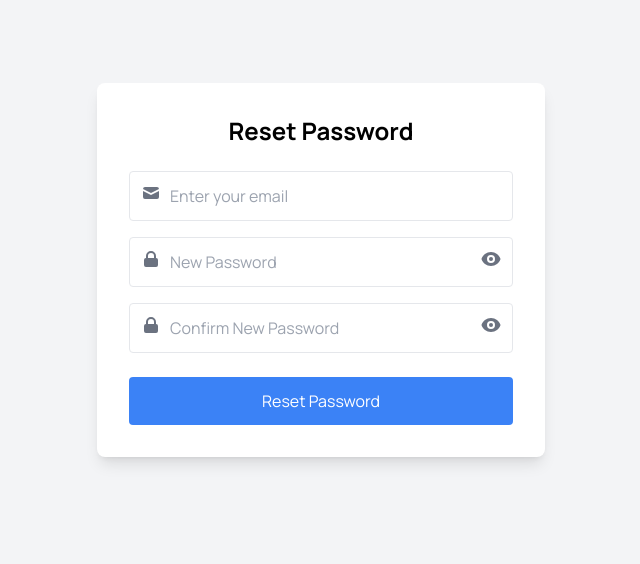
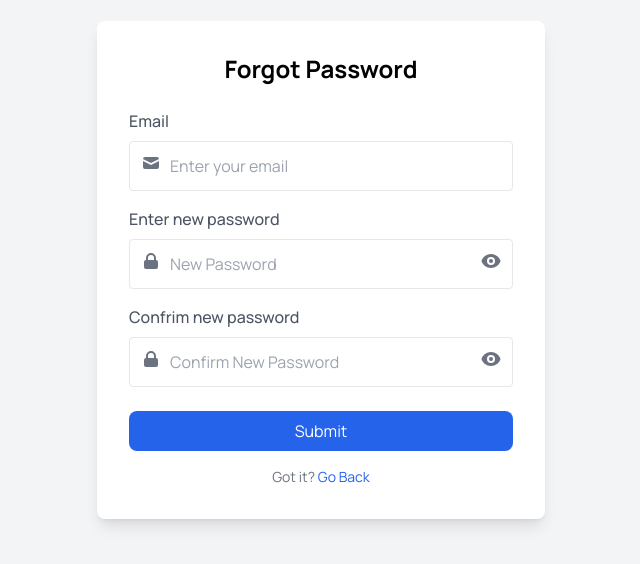
Before and after one commit to zdogar556/pms, a React (Vite) app in the folder client/: page /forgot-password in a window 1280 px wide. Shown: the part 130-694 px from the top of the page, without its empty margins (319-959 px from the left). Built offline with nearby package versions, Linux system fonts and the light colour scheme; no server answers.

Commit message:
Add Label in forgot password

```diff
--- a/client/src/pages/auth/Forgotpassword.jsx
+++ b/client/src/pages/auth/Forgotpassword.jsx
@@ -2,6 +2,7 @@ import React, { useState } from "react";
 import axios from "axios";
 import toast from "react-hot-toast";
 import { useNavigate } from "react-router-dom";
+import { Link } from "react-router-dom";
 import { HiMail, HiLockClosed, HiEye, HiEyeOff } from "react-icons/hi";
 
 const ForgotPassword = () => {
@@ -39,10 +40,13 @@ const ForgotPassword = () => {
   return (
     <div className="flex items-center justify-center h-screen bg-gray-100">
       <div className="bg-white shadow-lg rounded-lg p-8 w-full max-w-md">
-        <h2 className="text-2xl font-bold mb-6 text-center">Reset Password</h2>
+        <h2 className="text-2xl font-bold mb-6 text-center">Forgot Password</h2>
         <form onSubmit={handleSubmit}>
 
           {/* Email with Icon */}
+           <label className="block font-medium text-gray-600 mb-2">
+              Email
+            </label>
           <div className="relative mb-4">
             <span className="absolute left-3 top-3 text-gray-500">
               <HiMail size={20} />
@@ -58,6 +62,9 @@ const ForgotPassword = () => {
           </div>
 
           {/* New Password with Icon + Eye Toggle */}
+          <label className="block font-medium text-gray-600 mb-2">
+              Enter new password
+            </label>
           <div className="relative mb-4">
             <span className="absolute left-3 top-3 text-gray-500">
               <HiLockClosed size={20} />
@@ -79,6 +86,9 @@ const ForgotPassword = () => {
           </div>
 
           {/* Confirm Password with Icon + Eye Toggle */}
+          <label className="block font-medium text-gray-600 mb-2">
+              Confrim new password
+            </label>
           <div className="relative mb-6">
             <span className="absolute left-3 top-3 text-gray-500">
               <HiLockClosed size={20} />
@@ -101,11 +111,17 @@ const ForgotPassword = () => {
 
           <button
             type="submit"
-            className="w-full bg-blue-500 text-white py-3 rounded hover:bg-blue-600"
+            className="w-full rounded-lg bg-blue-600 px-4 py-2 text-white transition hover:bg-blue-700"
           >
-            Reset Password
+            Submit
           </button>
         </form>
+        <p className="mt-4 text-center text-sm text-gray-500">
+          Got it?{" "}
+          <Link to="/" className="text-blue-600">
+            Go Back
+          </Link>
+        </p>
       </div>
     </div>
   );
```
